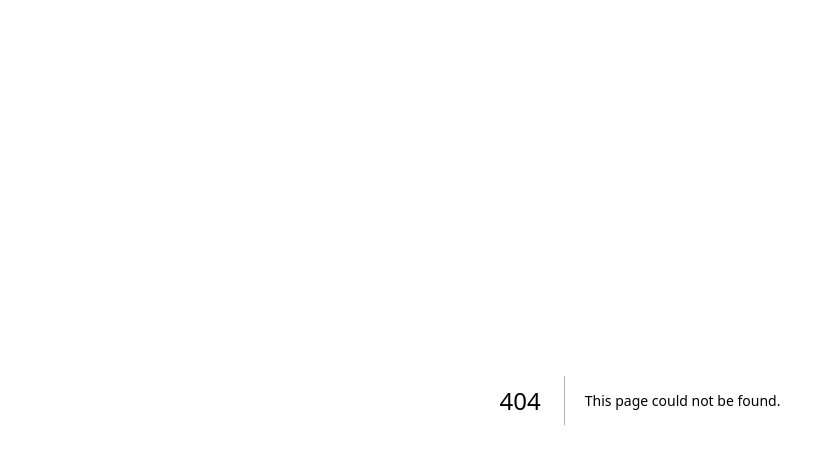
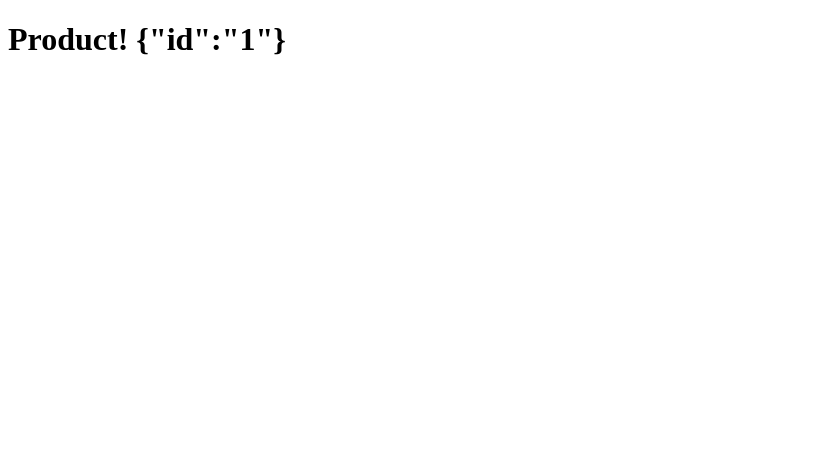
Before and after one commit to germanoricardi/rocketseat-ignite-004-ignite-shop, a Next.js app: page /product/1 in a window 1280 px wide. Before the commit this address had no page. Shown: the top 464 px of the page, without its empty margins (0-835 px from the left). Built offline with nearby package versions, Linux system fonts and the light colour scheme.

Commit message:
Criado estrutura básica de páginas;

```diff
--- /dev/null
+++ b/src/pages/product/[id].tsx
@@ -0,0 +1,6 @@
+import { useRouter } from "next/router"
+
+export default function Product() {
+  const { query } = useRouter()
+  return <h1>Product! {JSON.stringify(query)}</h1>
+}
--- /dev/null
+++ b/src/pages/success.tsx
@@ -0,0 +1,3 @@
+export default function Success() {
+  return <h1>Success!</h1>
+}
```
